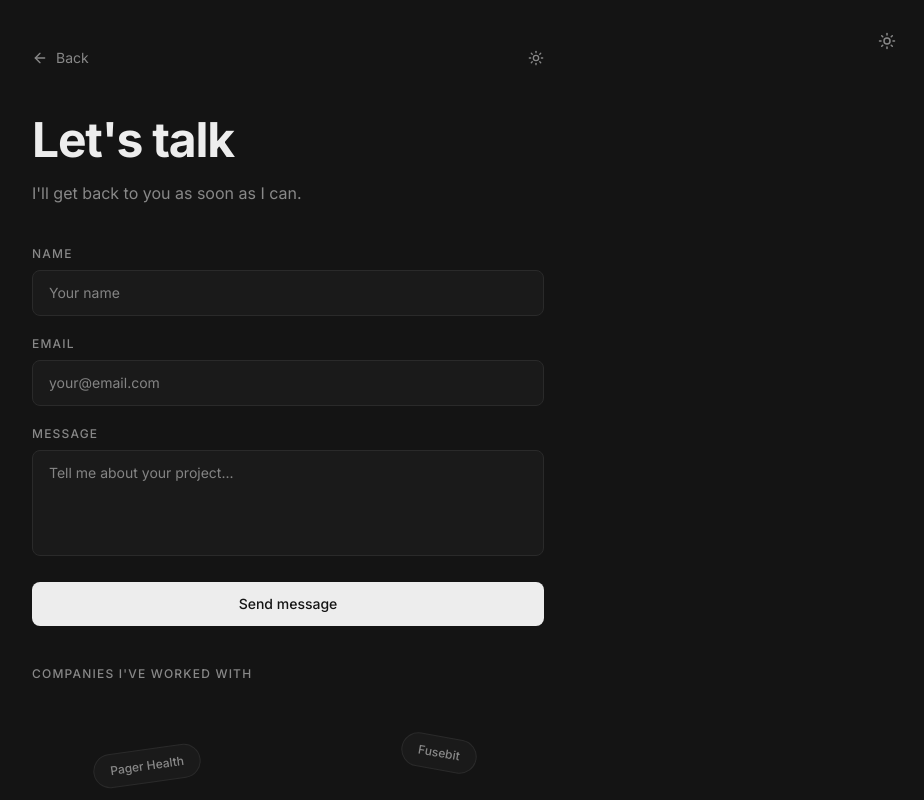
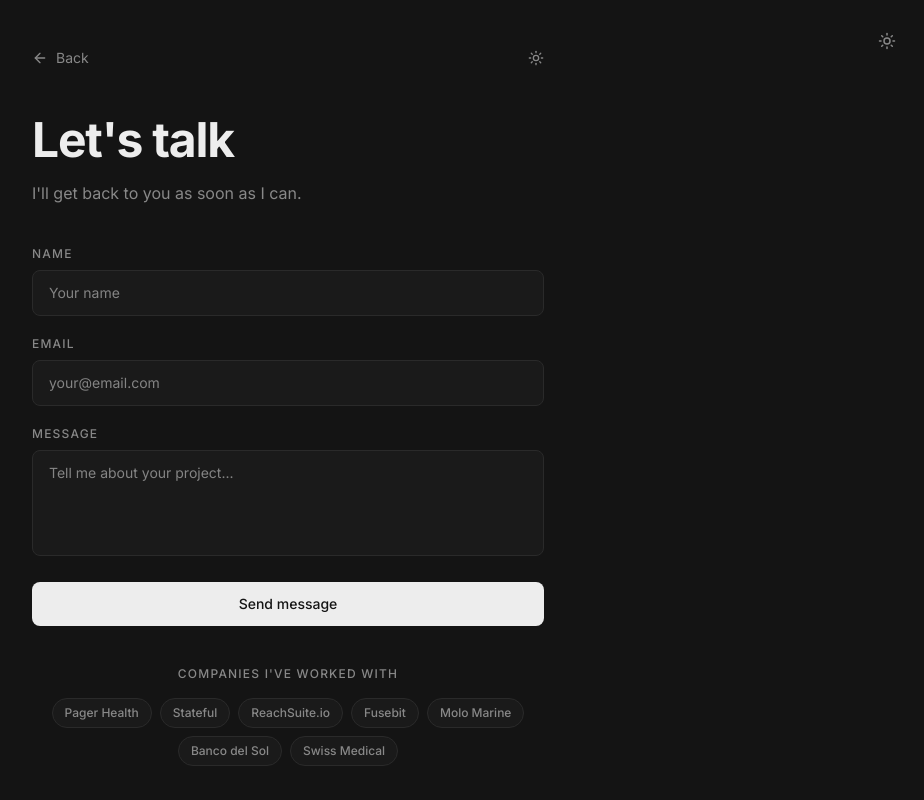
Before and after one commit to peraltafederico/portfolio, a React (Vite) app: page /contact in a window 1280 px wide. Shown: the top 800 px of the page, without its empty margins (352-1276 px from the left). Built offline with nearby package versions, Linux system fonts and the light colour scheme.

Commit message:
Revert "feat: scattered falling pills with bounce animation on contact page"
This reverts commit b81e334718989f2a5966a3308cb3f498f59bbdd8.

```diff
--- a/src/pages/Contact.tsx
+++ b/src/pages/Contact.tsx
@@ -16,23 +16,13 @@ const companies = [
   'Swiss Medical',
 ]
 
-const pillPositions = [
-  { x: 12, y: 20, rotation: -8 },
-  { x: 55, y: 45, rotation: 12 },
-  { x: 30, y: 70, rotation: -5 },
-  { x: 72, y: 15, rotation: 10 },
-  { x: 8, y: 55, rotation: -12 },
-  { x: 48, y: 80, rotation: 7 },
-  { x: 78, y: 55, rotation: -10 },
-]
-
 export function Contact() {
   const { dark, setDark } = useTheme()
   const navigate = useNavigate()
   const pageRef = useRef<HTMLDivElement>(null)
   const formRef = useRef<HTMLFormElement>(null)
   const successRef = useRef<HTMLDivElement>(null)
-  const pillRefs = useRef<(HTMLSpanElement | null)[]>([])
+  const pillsRef = useRef<HTMLDivElement>(null)
 
   const [name, setName] = useState('')
   const [email, setEmail] = useState('')
@@ -70,26 +60,17 @@ export function Contact() {
     )
   }, [])
 
-  // Falling pills animation
+  // Stagger company pills
   useEffect(() => {
-    const pills = pillRefs.current
-    if (!pills.length) return
+    const container = pillsRef.current
+    if (!container) return
 
-    pills.forEach((pill, i) => {
-      if (!pill) return
-      gsap.fromTo(pill,
-        { y: -300, opacity: 0, scale: 0.5, rotation: pillPositions[i].rotation * 3 },
-        {
-          y: 0,
-          opacity: 1,
-          scale: 1,
-          rotation: pillPositions[i].rotation,
-          duration: 1,
-          ease: 'bounce.out',
-          delay: 0.3 + i * 0.15,
-        }
-      )
-    })
+    const pills = container.querySelectorAll('[data-pill]')
+    gsap.fromTo(
+      pills,
+      { opacity: 0, y: 10 },
+      { opacity: 1, y: 0, duration: 0.4, stagger: 0.1, delay: 0.6, ease: 'power3.out' }
+    )
   }, [])
 
   // Success animation
@@ -281,27 +262,23 @@ export function Contact() {
           </p>
         </div>
 
-        <div className="mt-10">
+        <div ref={pillsRef} className="mt-10 text-center">
           <p
             className="text-xs font-medium uppercase tracking-widest mb-4"
             style={{ color: mutedColor }}
           >
             Companies I've worked with
           </p>
-          <div className="relative h-48 md:h-64">
-            {companies.map((company, i) => (
+          <div className="flex flex-wrap justify-center gap-2">
+            {companies.map((company) => (
               <span
                 key={company}
-                ref={(el) => { pillRefs.current[i] = el }}
-                className="absolute px-4 py-2 rounded-full text-xs font-medium cursor-default transition-[transform,filter] duration-200 hover:scale-105 hover:brightness-125"
+                data-pill
+                className="px-3 py-1.5 rounded-full text-xs font-medium"
                 style={{
-                  left: `${pillPositions[i].x}%`,
-                  top: `${pillPositions[i].y}%`,
-                  transform: `rotate(${pillPositions[i].rotation}deg)`,
                   backgroundColor: pillBg,
                   border: `1px solid ${pillBorder}`,
                   color: mutedColor,
-                  opacity: 0,
                 }}
               >
                 {company}
```
